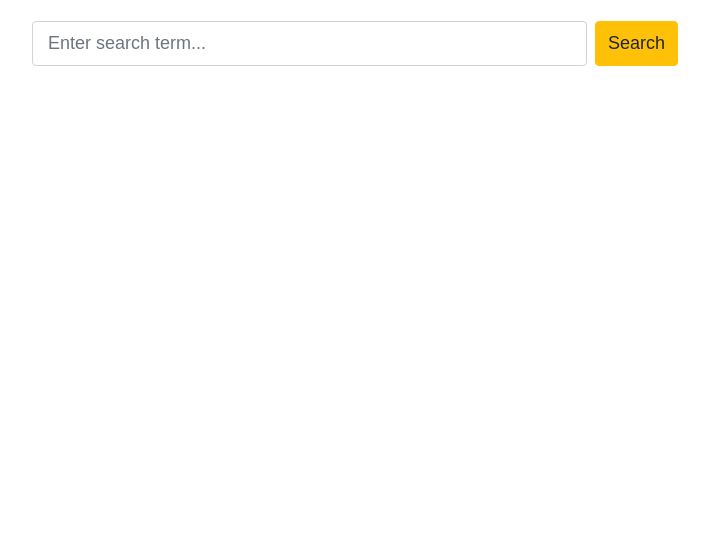
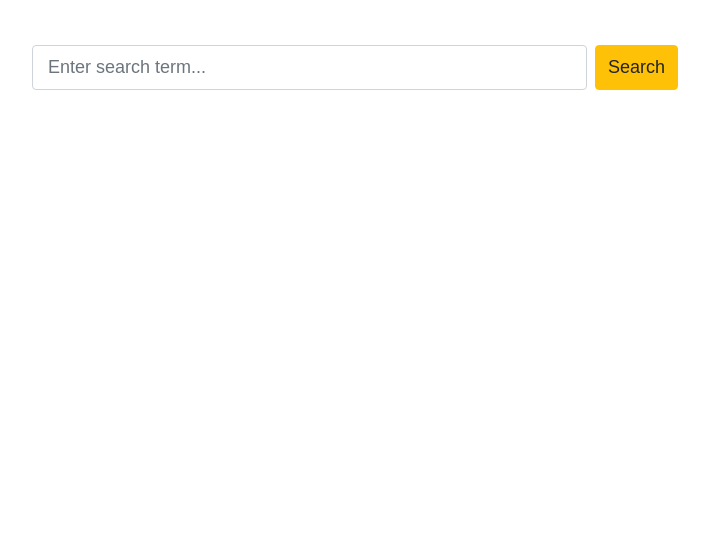
Before and after one commit to siddiqua14/Practice-9, a plain HTML site: page index.html in a window 1280 px wide. Shown: the part 242-800 px from the top of the page, without its empty margins (285-994 px from the left). Drawn offline with nearby package versions, Linux system fonts and the light colour scheme.

Commit message:
Update index.html

```diff
--- a/index.html
+++ b/index.html
@@ -26,7 +26,7 @@
 
 
         <!-- Search Box -->
-        <form class="d-flex justify-content-center mb-4">
+        <form class="d-flex justify-content-center mt-5 mb-4">
             <input type="text" class="form-control w-50" id="search-input" placeholder="Enter search term...">
             <button class="btn btn-warning ml-2" id="search-btn">Search</button>
         </form>
```
